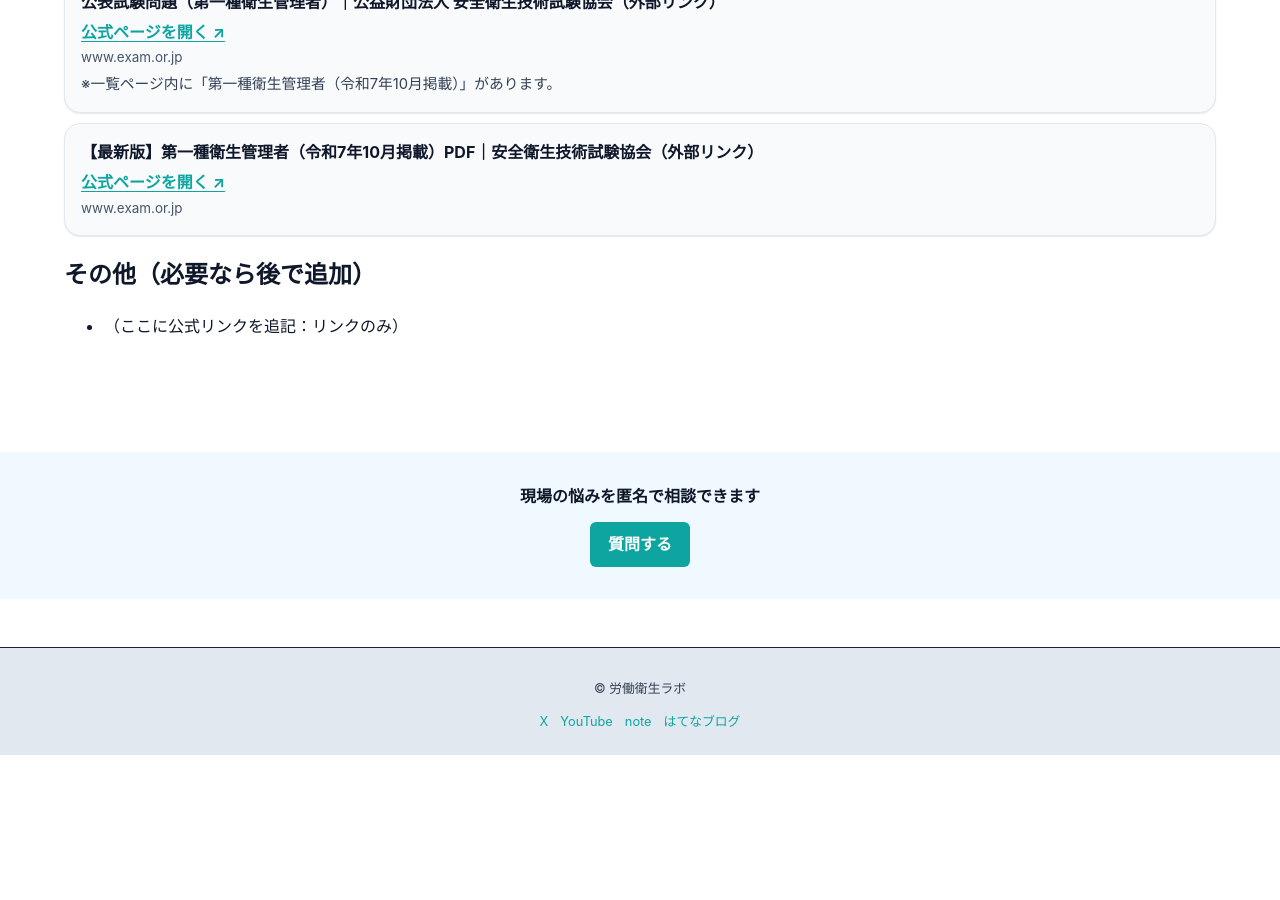
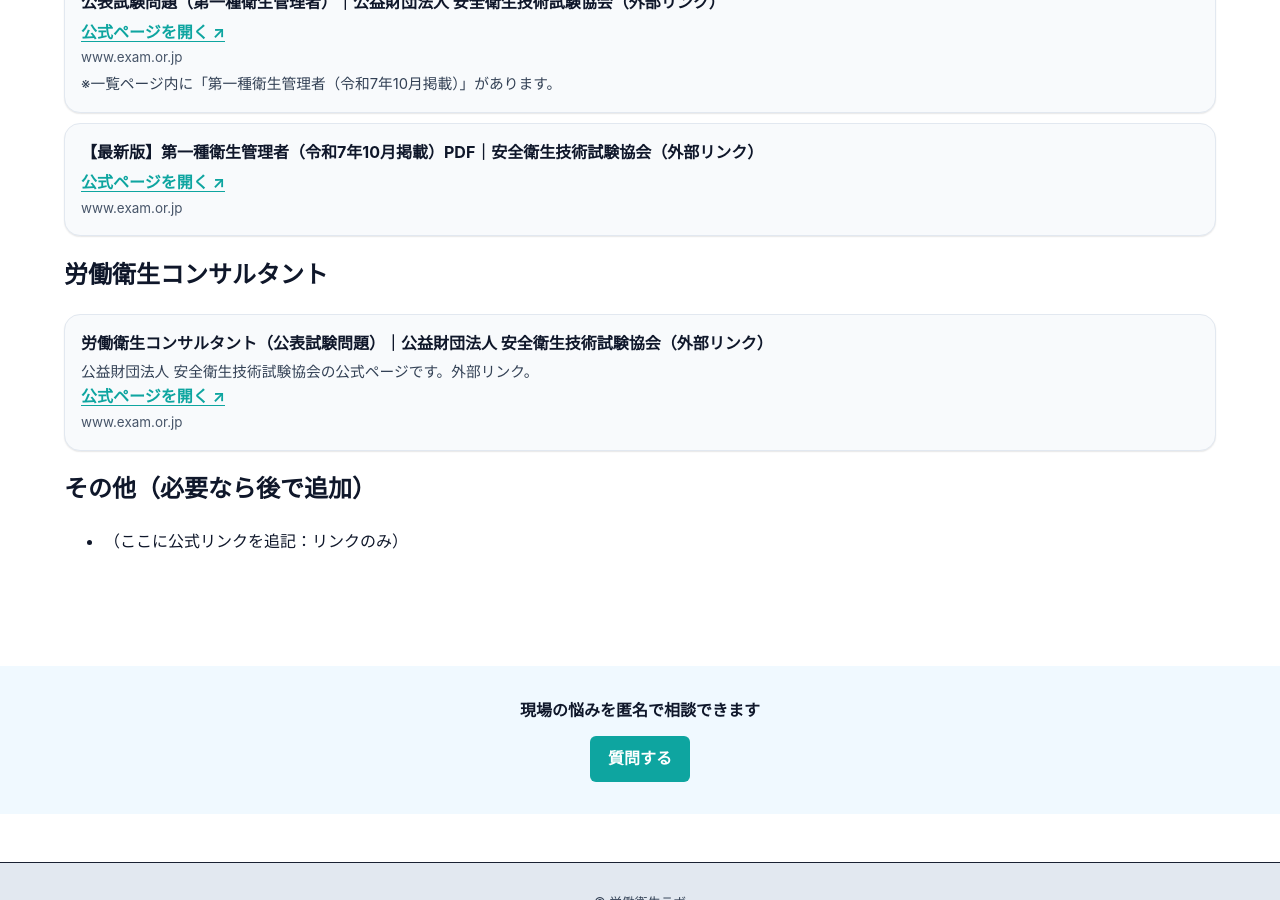
Before and after one commit to rodoeisei-lab/rodoeisei-lab, a Jekyll site: the page built from pages/past-exams.md, in a window 1280 px wide and 900 px high, scrolled down 1298 px. Built offline with Jekyll 4.4.1, drawn with Linux system fonts in a browser that asks for light colours; before the commit the page ends 2053 px from its top, so only the background shows below that.

Commit message:
Add official past exam link for industrial hygiene consultant

```diff
--- a/pages/past-exams.md
+++ b/pages/past-exams.md
@@ -63,6 +63,15 @@ permalink: /past-exams/
   <div class="link-domain">www.exam.or.jp</div>
 </div>
 
+## 労働衛生コンサルタント
+
+<div class="link-card">
+  <div class="link-title">労働衛生コンサルタント（公表試験問題）｜公益財団法人 安全衛生技術試験協会（外部リンク）</div>
+  <div class="link-note">公益財団法人 安全衛生技術試験協会の公式ページです。外部リンク。</div>
+  <a class="link-action" href="https://www.exam.or.jp/cskohyo/" target="_blank" rel="noopener noreferrer">公式ページを開く ↗</a>
+  <div class="link-domain">www.exam.or.jp</div>
+</div>
+
 ## その他（必要なら後で追加）
 
 - （ここに公式リンクを追記：リンクのみ）
```
